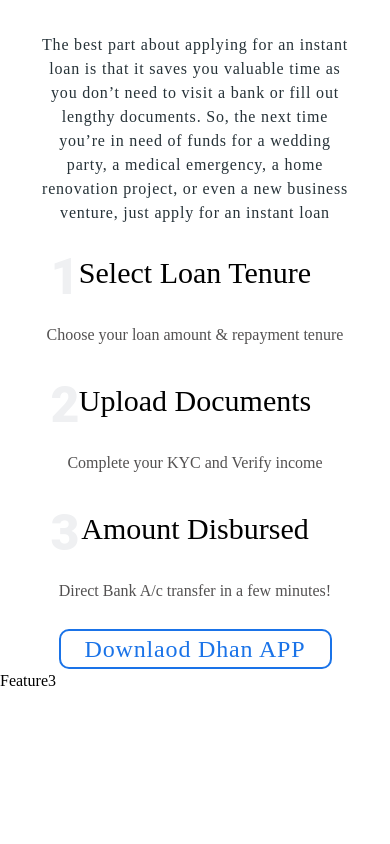
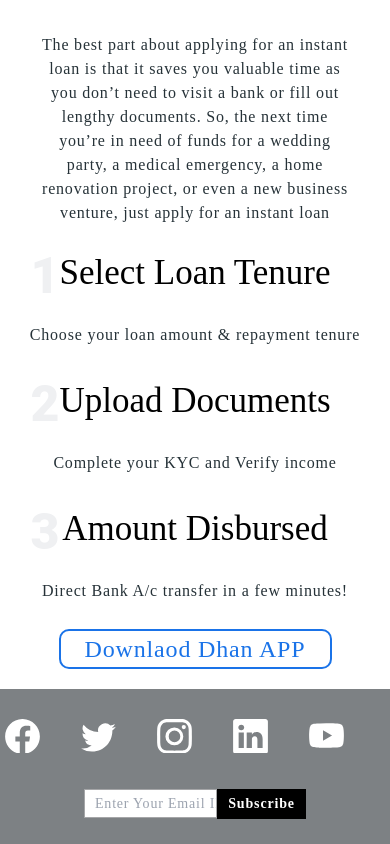
Before and after one commit to ramitsarkar902/dhan_app-client, a React (Create React App) app: page / in a window 390 px wide. Shown: the part 4821-5665 px from the top of the page. Before the commit the page ends 5514 px from the top, so only its background shows below. Built offline with nearby package versions, Linux system fonts and the light colour scheme.

Commit message:
fixed width bug and started footer

```diff
--- a/src/App.js
+++ b/src/App.js
@@ -5,6 +5,7 @@
   Feature1,
   Feature2,
   Feature3,
+  Footer,
 } from "./components";
 import "./app.scss";
 import { RiBankLine } from "react-icons/ri";
@@ -33,7 +34,8 @@
       </div>
       <Feature1 />
       <Feature2 />
-      <Feature3 />
+      {/*  <Feature3 /> */}
+      <Footer />
     </div>
   );
 }
--- a/src/components/HeroSection/heroSection.scss
+++ b/src/components/HeroSection/heroSection.scss
@@ -2,6 +2,7 @@
   position: relative;
   display: flex;
   min-height: 100vh;
+  width: 100%;
 
   @media screen and (max-width: 768px) {
     flex-direction: column;
--- a/src/components/features/Feature2/feature2.scss
+++ b/src/components/features/Feature2/feature2.scss
@@ -67,25 +67,22 @@
           font-size: 50px;
           height: 50px;
           width: 50px;
-          top: 35px;
-          left: -130px;
+          top: 34px;
+          left: -150px;
         }
+      }
+
+      h2 {
+        font-family: Poppins;
+        font-size: 35px;
+        font-weight: 400;
       }
 
       p {
         font-family: Poppins;
-        font-size: 35px;
+        font-size: 17px;
         font-weight: 400;
-        line-height: 0px;
-        letter-spacing: 0em;
-
-        font-family: Poppins;
-        font-size: 18px;
-        font-weight: 400;
-        line-height: 0px;
-        letter-spacing: 0em;
-        color: #535151;
-
+        width: auto;
         @media (max-width: 768px) {
           font-size: 16px;
           line-height: 0px;
@@ -139,7 +136,6 @@
   }
 
   @media (max-width: 768px) {
-    padding: 0px;
     height: auto;
     padding-top: 10px;
   }
--- a/src/components/features/Feature3/Feature3.jsx
+++ b/src/components/features/Feature3/Feature3.jsx
@@ -1,7 +1,12 @@
 import React from "react";
-
+import "./feature3.scss";
 function Feature3() {
-  return <div>Feature3</div>;
+  return (
+    <div className="app__container feature3__wrapper flex flex-col items-center justify-center">
+      <h2>Calculate EMI on Home, Car and Personal Loans</h2>
+      <div></div>
+    </div>
+  );
 }
 
 export default Feature3;
--- /dev/null
+++ b/src/components/features/Feature3/feature3.scss
@@ -0,0 +1,17 @@
+.feature3__wrapper {
+  height: 100vh;
+
+  h2 {
+    font-family: Poppins;
+    font-size: 40px;
+    font-weight: 400;
+    line-height: 34px;
+    letter-spacing: 0em;
+    text-align: left;
+
+    @media screen and (max-width: 768px) {
+      font-size: 18px;
+      line-height: 25px;
+    }
+  }
+}
--- /dev/null
+++ b/src/components/footer/Footer.jsx
@@ -0,0 +1,30 @@
+import React from "react";
+import "./footer.scss";
+import {
+  BsFacebook,
+  BsTwitter,
+  BsInstagram,
+  BsLinkedin,
+  BsYoutube,
+} from "react-icons/bs";
+const Footer = () => {
+  return (
+    <div className="flex flex-col justify-start items-center footer__wrapper">
+      <div className="footer__top">
+        <div>
+          <BsFacebook className="social__icons" />
+          <BsTwitter className="social__icons" />
+          <BsInstagram className="social__icons" />
+          <BsLinkedin className="social__icons" />
+          <BsYoutube className="social__icons" />
+        </div>
+        <div>
+          <input type="email" placeholder="Enter Your Email ID" />
+          <button>Subscribe</button>
+        </div>
+      </div>
+    </div>
+  );
+};
+
+export default Footer;
--- /dev/null
+++ b/src/components/footer/footer.scss
@@ -0,0 +1,120 @@
+.footer__wrapper {
+  height: 600px;
+  width: 100%;
+
+  .footer__top {
+    height: 111px;
+    width: 100%;
+    border-radius: 0px;
+    padding: 5px;
+    background-color: #7d8184;
+
+    display: flex;
+    justify-content: space-between;
+    align-items: center;
+
+    div:first-child {
+      display: flex;
+      justify-content: center;
+      align-items: center;
+      margin-left: 200px;
+
+      .social__icons {
+        margin-right: 41px;
+        color: #fff;
+        height: 34.78740310668945px;
+        width: 35px;
+        left: 0px;
+        top: 0px;
+        border-radius: 0px;
+
+        &:hover {
+          cursor: pointer;
+          color: aqua;
+        }
+      }
+
+      @media screen and (max-width: 768px) {
+        margin: 0;
+        padding: 20px 0;
+      }
+    }
+
+    div:last-child {
+      display: flex;
+      justify-content: center;
+      align-items: center;
+      height: 61px;
+      border-radius: 10px;
+
+      input {
+        height: 61px;
+        width: 607px;
+        border-radius: 10px;
+        border-top-right-radius: 0px;
+        border-bottom-right-radius: 0px;
+        border: 1px solid #a5a6a8;
+        font-family: Poppins;
+        font-size: 24px;
+        font-weight: 400;
+        line-height: 27px;
+        letter-spacing: 0.800000011920929px;
+        text-align: left;
+        padding-left: 10px;
+
+        outline: none;
+
+        @media screen and (max-width: 768px) {
+          width: 60%;
+          height: auto;
+          font-size: 14px;
+          border-radius: 0;
+        }
+      }
+
+      button {
+        height: 61px;
+        width: 183px;
+        border: 1px solid #000000;
+        border-radius: [object Object]px;
+        background: #000000;
+
+        font-family: Poppins;
+        font-size: 24px;
+        font-weight: 700;
+        line-height: 34px;
+        letter-spacing: 0.8399999737739563px;
+        text-align: center;
+        color: #ffffff;
+
+        @media screen and (max-width: 768px) {
+          width: 40%;
+          height: 30px;
+          font-size: 14px;
+          display: flex;
+          align-items: center;
+          justify-content: center;
+        }
+      }
+
+      @media screen and (max-width: 768px) {
+        width: 60%;
+      }
+    }
+
+    @media screen and (max-width: 768px) {
+      display: flex;
+      flex-direction: column;
+      width: 100%;
+      padding: 10px;
+      height: auto;
+    }
+  }
+
+  @media screen and (max-width: 768px) {
+    width: 100%;
+    margin: 0;
+    margin-top: 20px;
+    height: auto;
+  }
+}
--- a/src/components/index.js
+++ b/src/components/index.js
@@ -2,4 +2,5 @@
 import HeroSection from "./HeroSection/HeroSection.jsx";
 import About from "./about/About.jsx";
 import { Feature1, Feature2, Feature3 } from "./features/index.js";
-export { Navbar, HeroSection, About, Feature1, Feature2, Feature3 };
+import Footer from "./footer/Footer.jsx";
+export { Navbar, HeroSection, About, Feature1, Feature2, Feature3, Footer };
--- a/src/index.scss
+++ b/src/index.scss
@@ -24,4 +24,8 @@
 .app__container {
   width: 100%;
   padding: 0px 95px 0px 95px;
+
+  @media (max-width: 768px) {
+    padding: 0px;
+  }
 }
```
